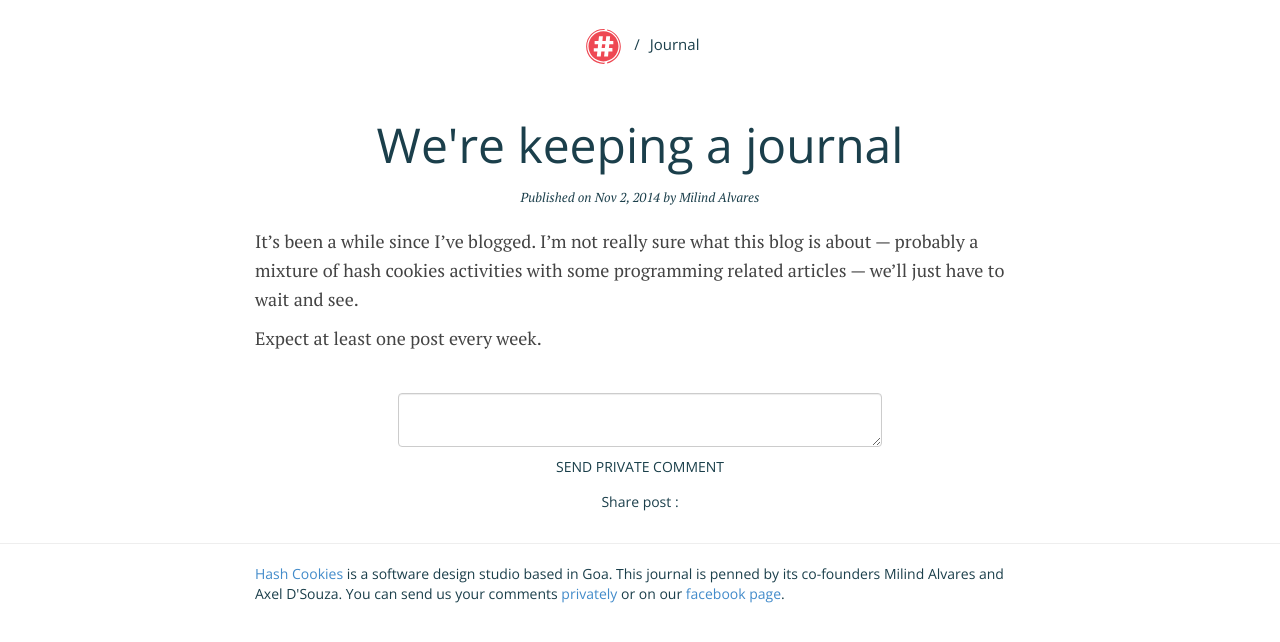
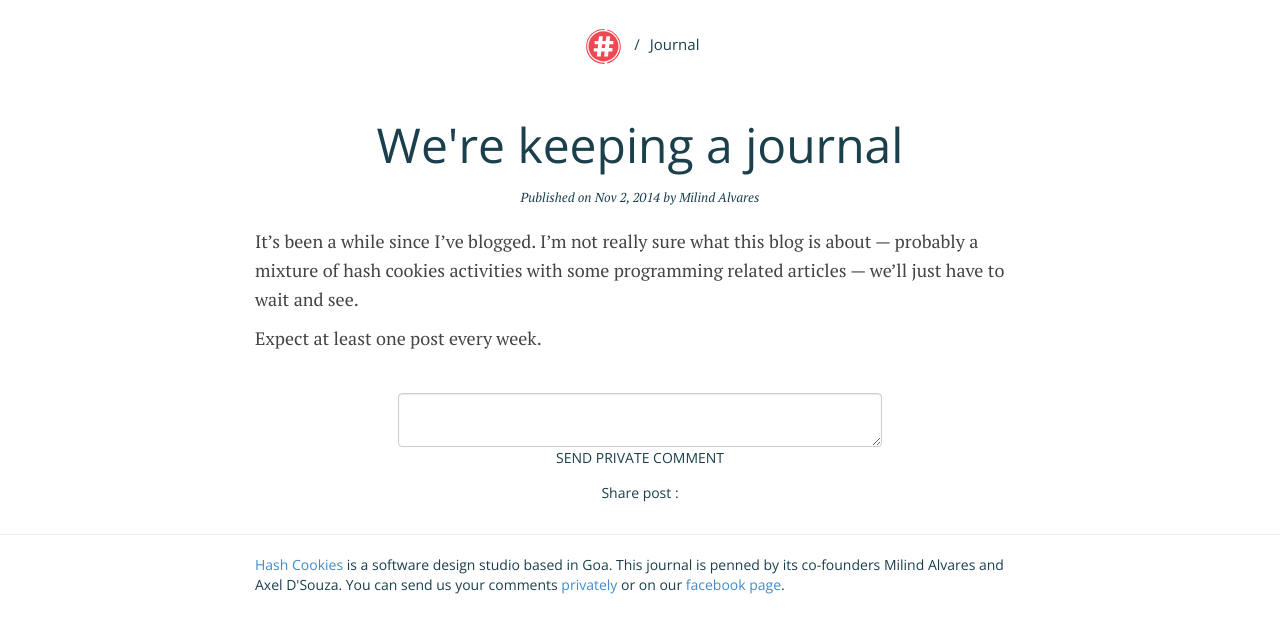
Before and after one commit to HashCookies/hashcookies.github.io, a Jekyll site: the page built from _posts/2014-11-07-page-1.markdown, in a window 1280 px wide. Shown: the top 642 px of the page. Built offline with Jekyll 4.4.1, drawn with Linux system fonts in a browser that asks for light colours; nearby versions of some CDN libraries; comment, search, counter and statistics services are not loaded.

Commit message:
button alignment fix

```diff
--- a/_sass/_style.scss
+++ b/_sass/_style.scss
@@ -1096,7 +1096,7 @@ body.light-bg {
 	.btn {
 		width: auto;
 		padding: 6px 8px;
-		margin-top: 10px;
+		// margin-top: 4px;
 		font-size: 13px;
 		background-color: $vibBlue;
 		border-color: $vibBlue;
@@ -2129,7 +2129,7 @@ img.avatar {
 	.btn-primary {
 		font-family: $sans;
 		font-size: 14px;
-		margin-top: 10px;
+		// margin-top: 10px;
 		font-weight: 400;
 		color: $darkBlue;
 		&:hover {
```
